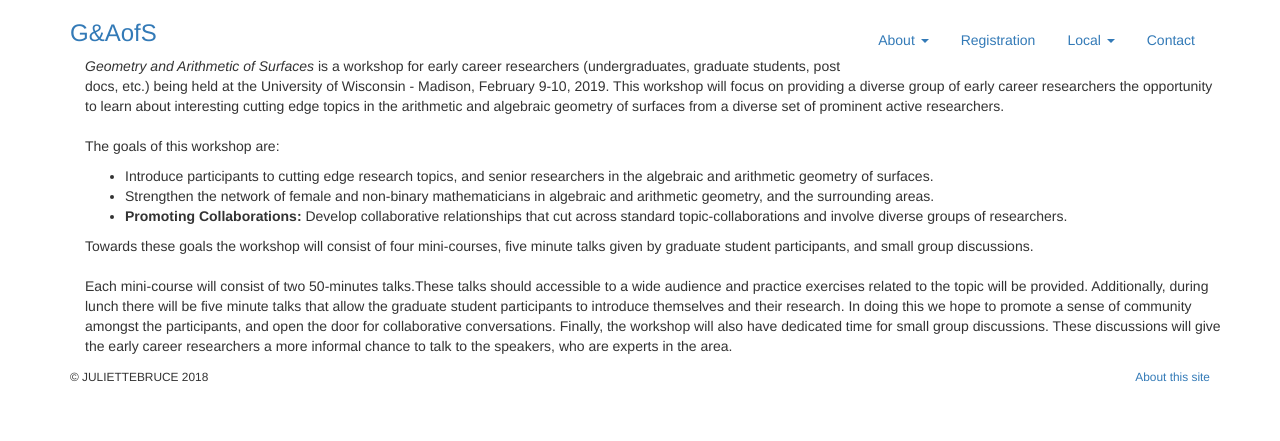
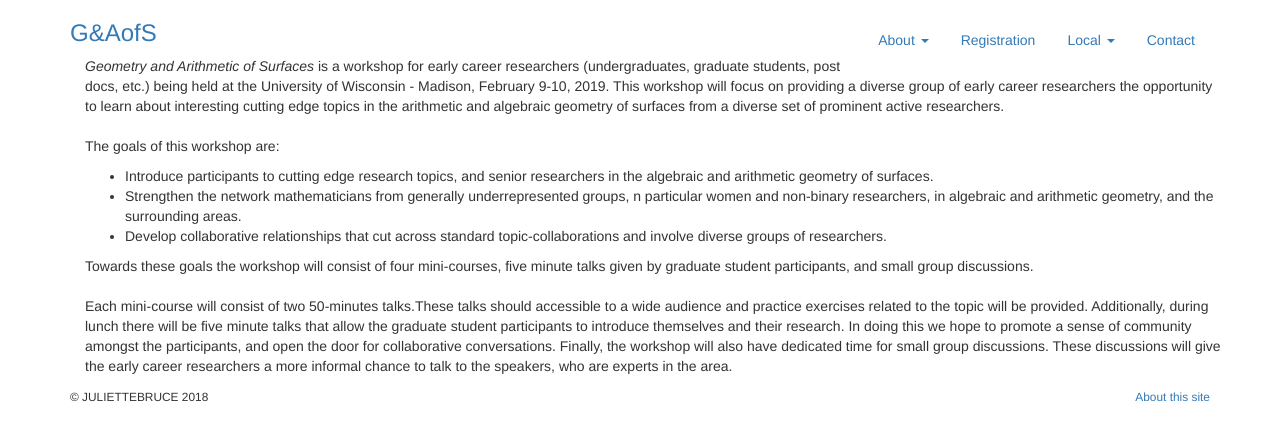
Before and after one commit to julietteBruce/geometry-arithmetic-surfaces, a Jekyll site: the page built from overview/index.html, in a window 1280 px wide. Shown: the top 441 px of the page. Built offline with Jekyll 4.4.1, drawn with Linux system fonts in a browser that asks for light colours; nearby versions of some CDN libraries; library files that are not in the unit come from our copies.

Commit message:
Updated Overview

```diff
--- a/overview/index.html
+++ b/overview/index.html
@@ -19,9 +19,9 @@ The goals of this workshop are:
 <ul>
 <li> Introduce participants to cutting edge research topics, and senior
 researchers in the algebraic and arithmetic geometry of surfaces.</li>
-<li> Strengthen the network of female and non-binary mathematicians in
+<li> Strengthen the network mathematicians from generally underrepresented groups, n particular women and non-binary researchers, in
 algebraic and arithmetic geometry, and the surrounding areas.</li>
-<li><b>Promoting Collaborations:</b> Develop collaborative relationships that cut across standard
+<li> Develop collaborative relationships that cut across standard
 topic-collaborations and involve diverse groups of researchers.</li>
 </ul>
 Towards these goals the workshop will consist of four mini-courses, five
```
